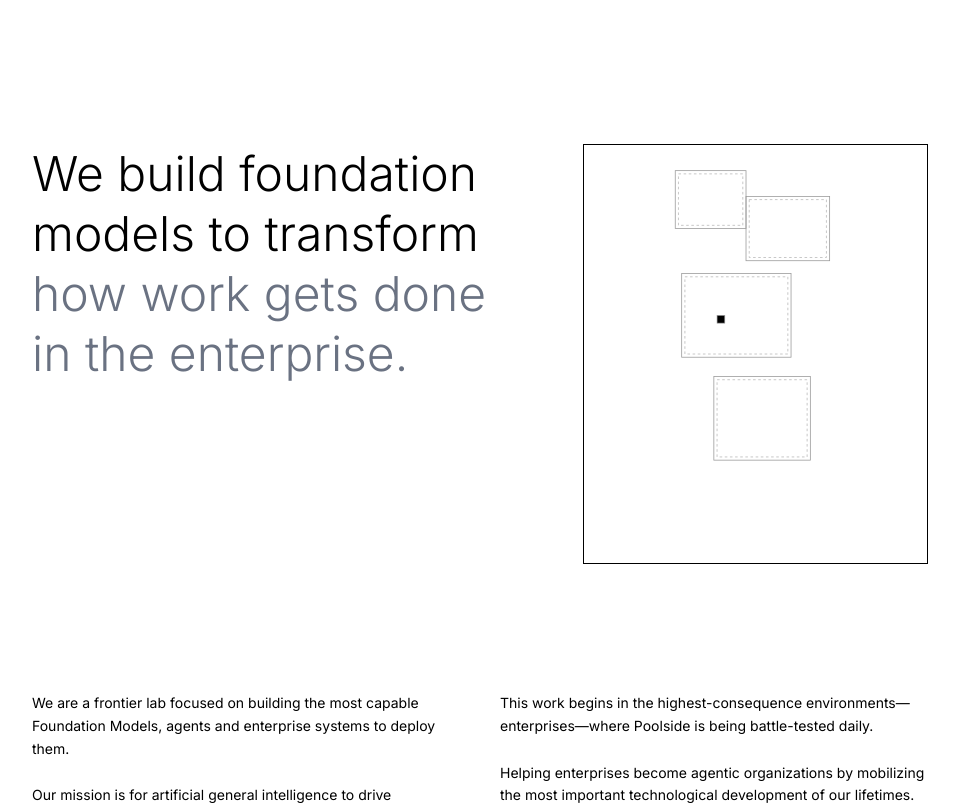
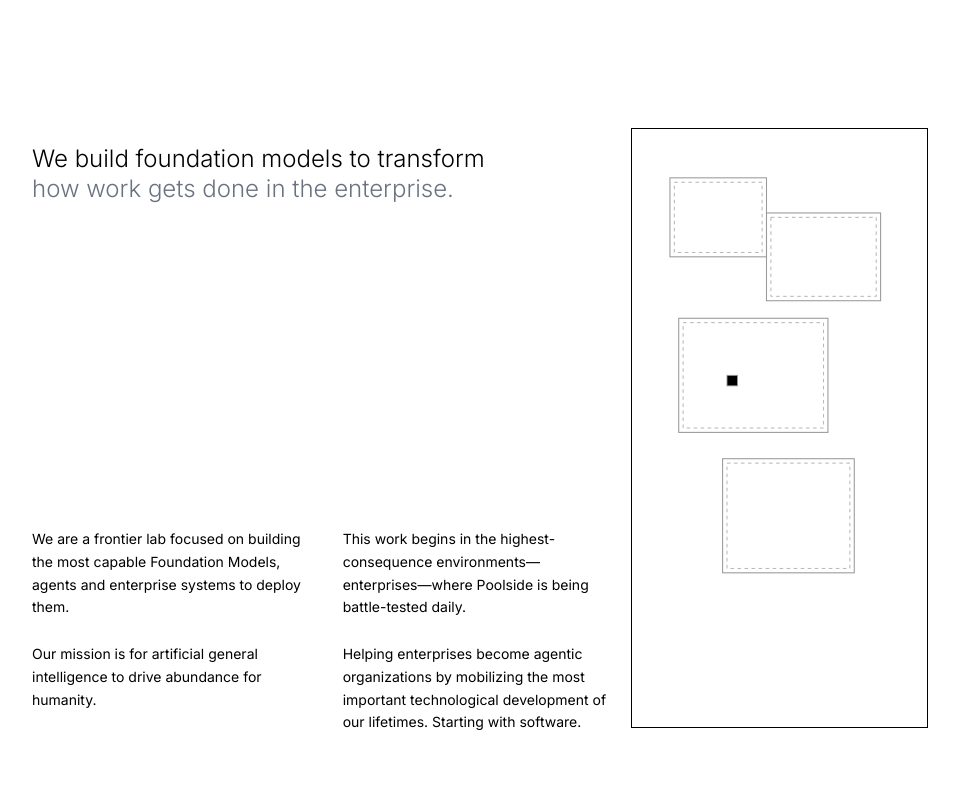
Before and after one commit to ahmad-sherazi/Sanity-clone, a Next.js app: page / in a window 1280 px wide. Shown: the part 580-1385 px from the top of the page, without its empty margins (216-1175 px from the left). Built offline with nearby package versions, Linux system fonts and the light colour scheme.

Commit message:
update style

```diff
--- a/src/app/page.tsx
+++ b/src/app/page.tsx
@@ -2303,14 +2303,14 @@
 
 
 {/* FOUNDATION MODELS SECTION */}
-<section className="w-full dark:bg-[#151617] bg-white px-0 sm:px-8 py-20 sm:mt-44">
+<section className="w-full dark:bg-[#151617] bg-white px-0 sm:px-8 py-20 sm:mt-44 mt-20">
   <div className="w-full max-w-4xl mx-auto grid grid-cols-1 md:grid-cols-12 gap-12">
 
     {/* HEADING */}
     <div className="md:col-span-7 order-1">
-      <h2 className="text-3xl sm:text-4xl md:text-5xl font-light leading-tight text-black dark:text-white">
+      <h2 className="text-xl sm:text-xl md:text-2xl font-light leading-tight text-black dark:text-white">
         We build foundation models to transform{" "}
-        <span className="text-gray-500 dark:text-gray-400">
+        <span className="text-gray-500 dark:text-stone-400">
           how work gets done in the enterprise.
         </span>
       </h2>
@@ -2319,11 +2319,11 @@
     {/* DIAGRAM */}
     <div
       className="
-        md:col-span-5
-        order-2
+        md:col-span-5 md:ml-12
+        order-2 -mt-4
         border dark:border-[#BBBBBB] border-black
         flex items-center justify-center
-        h-[220px] sm:h-[280px] md:h-[420px]
+        h-[220px] sm:h-[280px] md:h-[600px]
         p-4
       "
     >
@@ -2356,11 +2356,11 @@
     {/* TEXT CONTENT */}
     <div
       className="
-        md:col-span-12
+        md:col-span-8
         order-3
         grid grid-cols-1 sm:grid-cols-2
         gap-10
-        mt-12 md:mt-20
+        -mt-2 md:-mt-62
         text-sm leading-relaxed
         text-black dark:text-[#BBBBBB]
       "
@@ -2501,7 +2501,7 @@
 
 
         {/* FEATURES GRID SECTION */}
-<section className="w-full dark:bg-[#151617] bg-white px-0 sm:px-8 lg:px-8 mt-20 py-16">
+<section className="w-full dark:bg-[#151617] bg-white px-0 sm:px-8 lg:px-8 mt-8 sm:mt-10 py-16">
   <div className="mx-auto w-full md:max-w-4xl">
     {/* Responsive Grid: 1 col on mobile, 2 cols on md+ */}
     <div className="grid grid-cols-1 md:grid-cols-2 gap-6 md:gap-0">
```
